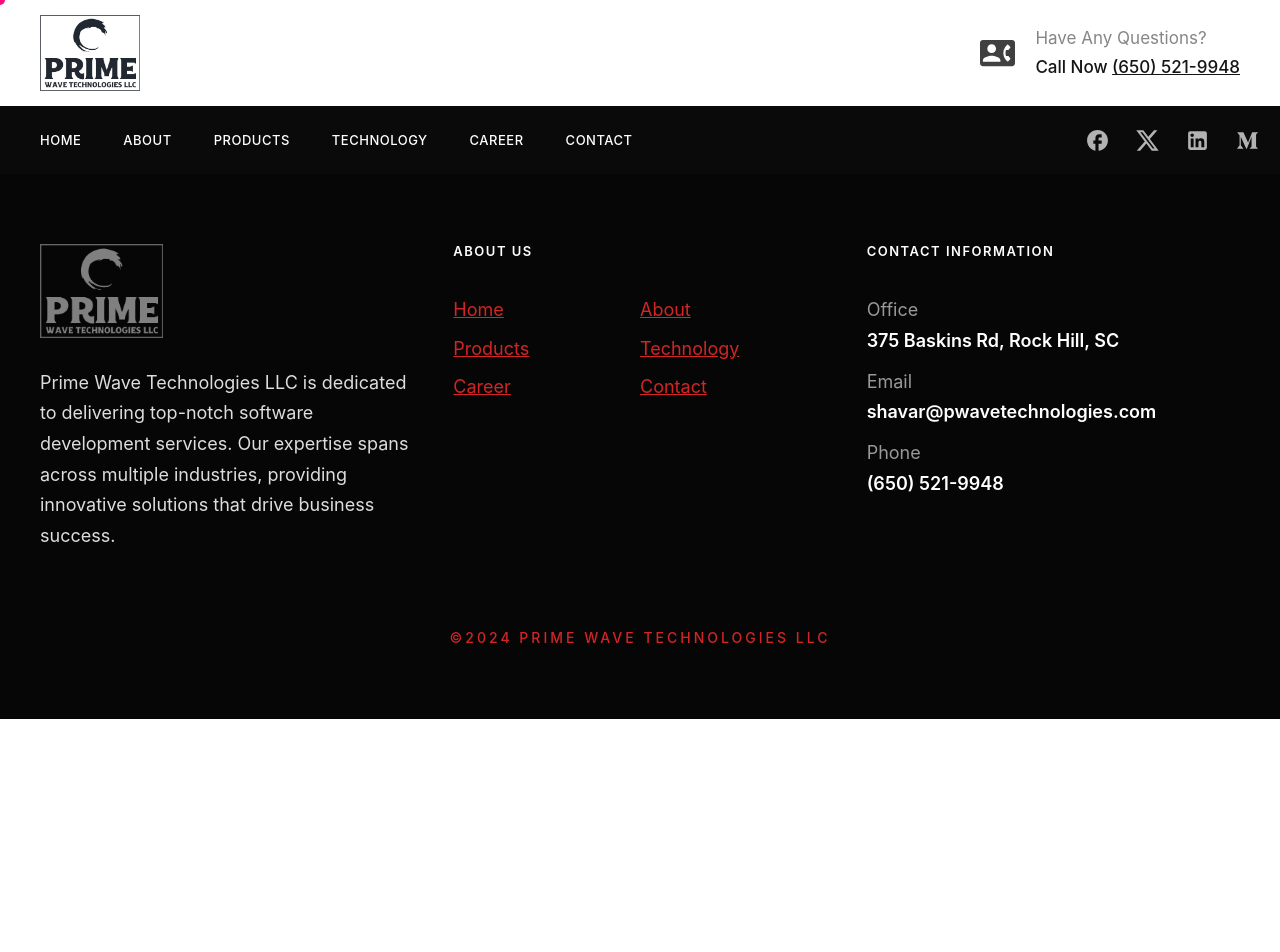
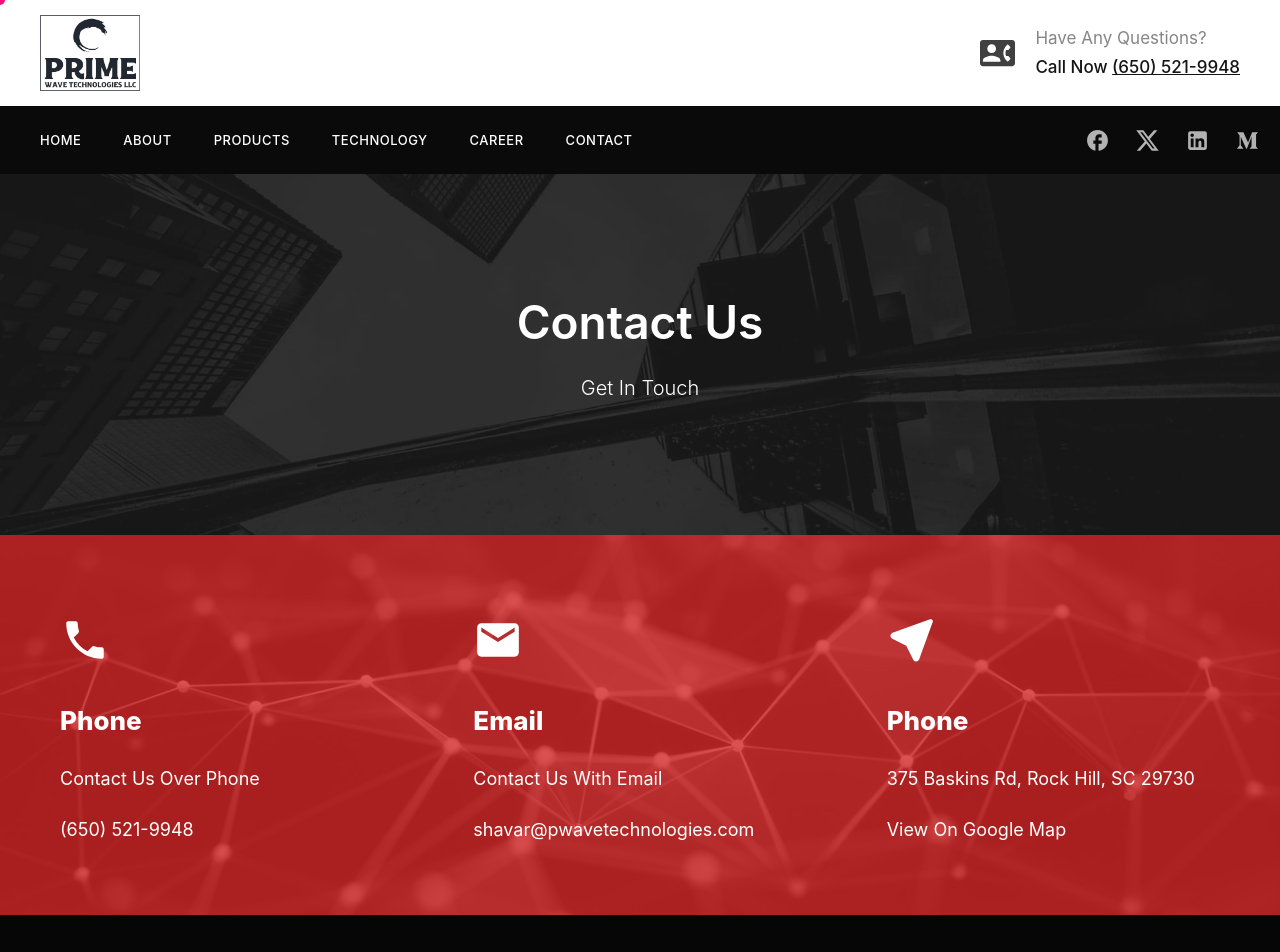
Before and after one commit to intelliseawolf/prime-llc-company-site, a React (Create React App) app: page /contact in a window 1280 px wide. Shown: the top 952 px of the page. Before the commit the page ends 800 px from the top, so only its background shows below. Built offline with nearby package versions, Linux system fonts and the light colour scheme.

Commit message:
added: contact us page

```diff
--- a/src/App.js
+++ b/src/App.js
@@ -5,6 +5,7 @@
 import HomePage from "./pages/Home";
 import AboutUs from "./pages/AboutUs";
 import ProductPage from "./pages/Product";
+import ContactPage from "./pages/Contact";
 
 function App() {
   return (
@@ -15,6 +16,7 @@
           <Route path="/" element={<HomePage />} />
           <Route path="/about" element={<AboutUs />} />
           <Route path="/products" element={<ProductPage />} />
+          <Route path="/contact" element={<ContactPage />} />
         </Routes>
       </Layout>
     </BrowserRouter>
--- a/src/assets/styles/custom.css
+++ b/src/assets/styles/custom.css
@@ -443,3 +443,27 @@
 .product-list .gdlr-core-portfolio-title.gdlr-core-skin-title {
   color: white;
 }
+
+.contact-us-banner {
+  background-image: url("/public/assets/contact-banner.jpg");
+}
+
+.information-section {
+  padding: 30px 0px 20px 0px;
+  color: white;
+}
+
+.information-section .gdlr-core-pbf-background {
+  opacity: 0.2;
+  background-image: url("/public/assets/contact-info-bg.jpg");
+  background-size: cover;
+  background-repeat: no-repeat;
+  background-position: center;
+  background-attachment: fixed;
+}
+
+.information-section .gdlr-core-title-item-title.gdlr-core-skin-title {
+  font-size: 26px;
+  letter-spacing: 0px;
+  text-transform: none;
+}
--- /dev/null
+++ b/src/components/Icon/email.js
@@ -0,0 +1,17 @@
+const EmailIcon = ({ width = 50, height = 50 }) => {
+  return (
+    <svg
+      xmlns="http://www.w3.org/2000/svg"
+      width={width}
+      height={height}
+      viewBox="0 0 24 24"
+    >
+      <path
+        fill="white"
+        d="M20 4H4c-1.1 0-1.99.9-1.99 2L2 18c0 1.1.9 2 2 2h16c1.1 0 2-.9 2-2V6c0-1.1-.9-2-2-2m0 4l-8 5l-8-5V6l8 5l8-5z"
+      />
+    </svg>
+  );
+};
+
+export default EmailIcon;
--- /dev/null
+++ b/src/components/Icon/location.js
@@ -0,0 +1,17 @@
+const LocationIcon = ({ width = 50, height = 50 }) => {
+  return (
+    <svg
+      xmlns="http://www.w3.org/2000/svg"
+      width={width}
+      height={height}
+      viewBox="0 0 24 24"
+    >
+      <path
+        fill="white"
+        d="M20.891 2.006L20.997 2l.13.008l.09.016l.123.035l.107.046l.1.057l.09.067l.082.075l.052.059l.082.116l.052.096q.07.15.09.316l.005.106q0 .113-.024.22l-.035.123l-6.532 18.077A1.55 1.55 0 0 1 14 22.32a1.55 1.55 0 0 1-1.329-.747l-.065-.127l-3.352-6.702l-6.67-3.336a1.55 1.55 0 0 1-.898-1.259L1.68 10c0-.56.301-1.072.841-1.37l.14-.07l18.017-6.506l.106-.03l.108-.018z"
+      />
+    </svg>
+  );
+};
+
+export default LocationIcon;
--- /dev/null
+++ b/src/components/Icon/phone.js
@@ -0,0 +1,17 @@
+const PhoneIcon = ({ width = 50, height = 50 }) => {
+  return (
+    <svg
+      xmlns="http://www.w3.org/2000/svg"
+      width={width}
+      height={height}
+      viewBox="0 0 24 24"
+    >
+      <path
+        fill="white"
+        d="M6.62 10.79c1.44 2.83 3.76 5.14 6.59 6.59l2.2-2.2c.27-.27.67-.36 1.02-.24c1.12.37 2.33.57 3.57.57c.55 0 1 .45 1 1V20c0 .55-.45 1-1 1c-9.39 0-17-7.61-17-17c0-.55.45-1 1-1h3.5c.55 0 1 .45 1 1c0 1.25.2 2.45.57 3.57c.11.35.03.74-.25 1.02z"
+      />
+    </svg>
+  );
+};
+
+export default PhoneIcon;
--- /dev/null
+++ b/src/pages/Contact/Banner.js
@@ -0,0 +1,30 @@
+const Banner = () => {
+  return (
+    <div class="contact-us-banner corzo-page-title-wrap  corzo-style-custom corzo-left-align">
+      <div class="corzo-header-transparent-substitute"></div>
+      <div class="corzo-page-title-overlay"></div>
+      <div class="corzo-page-title-container corzo-container">
+        <div class="corzo-page-title-content corzo-item-pdlr d-flex flex-column align-items-center">
+          <h1
+            class="corzo-page-title"
+            style={{
+              fontSize: "46px",
+              marginTop: "10px",
+              textTransform: "none",
+            }}
+          >
+            Contact Us
+          </h1>
+          <div
+            class="corzo-page-caption"
+            style={{ marginTop: "20px", fontSize: "20px" }}
+          >
+            Get In Touch
+          </div>
+        </div>
+      </div>
+    </div>
+  );
+};
+
+export default Banner;
--- /dev/null
+++ b/src/pages/Contact/Information.js
@@ -0,0 +1,122 @@
+import PhoneIcon from "../../components/Icon/phone";
+import EmailIcon from "../../components/Icon/email";
+import LocationIcon from "../../components/Icon/location";
+
+const information = [
+  {
+    id: 1,
+    icon: <PhoneIcon />,
+    title: "Phone",
+    description: "Contact Us Over Phone",
+    value: "(650) 521-9948",
+  },
+  {
+    id: 2,
+    icon: <EmailIcon />,
+    title: "Email",
+    description: "Contact Us With Email",
+    value: "shavar@pwavetechnologies.com",
+  },
+  {
+    id: 3,
+    icon: <LocationIcon />,
+    title: "Phone",
+    description: "375 Baskins Rd, Rock Hill, SC 29730",
+    value: "View On Google Map",
+    link: "https://www.google.com/maps/place/375+E+Baskins+Rd,+Rock+Hill,+SC+29730/data=!4m2!3m1!1s0x885689ee5f63f8a7:0x3120b8cf2ab24c69?sa=X&ved=1t:242&ictx=111",
+  },
+];
+
+const Information = () => {
+  return (
+    <div class="gdlr-core-pbf-wrapper information-section">
+      <div
+        class="gdlr-core-pbf-background-wrap"
+        style={{ backgroundColor: "#d32525" }}
+      >
+        <div class="gdlr-core-pbf-background"></div>
+      </div>
+      <div class="gdlr-core-pbf-wrapper-content gdlr-core-js ">
+        <div class="gdlr-core-pbf-wrapper-container clearfix gdlr-core-container">
+          {information.map((item) => (
+            <div
+              class="gdlr-core-pbf-column gdlr-core-column-20 gdlr-core-column-first"
+              key={item.id}
+            >
+              <div
+                class="gdlr-core-pbf-column-content-margin gdlr-core-js "
+                style={{ padding: "50px 20px 0px 20px" }}
+              >
+                <div class="gdlr-core-pbf-background-wrap"></div>
+                <div class="gdlr-core-pbf-column-content clearfix gdlr-core-js fadeInUp">
+                  <div class="gdlr-core-pbf-element">
+                    <div
+                      class="gdlr-core-icon-item gdlr-core-item-pdlr gdlr-core-item-pdb gdlr-core-left-align"
+                      style={{ paddingBottom: "40px", color: "white" }}
+                    >
+                      {item.icon}
+                    </div>
+                  </div>
+                  <div class="gdlr-core-pbf-element">
+                    <div
+                      class="gdlr-core-title-item gdlr-core-item-pdb clearfix  gdlr-core-left-align gdlr-core-title-item-caption-top gdlr-core-item-pdlr"
+                      style={{ paddingBottom: "25px" }}
+                    >
+                      <div class="gdlr-core-title-item-title-wrap ">
+                        <h3
+                          class="gdlr-core-title-item-title gdlr-core-skin-title"
+                          style={{ color: "white" }}
+                        >
+                          {item.title}
+                          <span class="gdlr-core-title-item-title-divider gdlr-core-skin-divider"></span>
+                        </h3>
+                      </div>
+                    </div>
+                  </div>
+                  <div class="gdlr-core-pbf-element">
+                    <div
+                      class="gdlr-core-text-box-item gdlr-core-item-pdlr gdlr-core-item-pdb gdlr-core-left-align"
+                      style={{ paddingBottom: "0px" }}
+                    >
+                      <div
+                        class="gdlr-core-text-box-item-content"
+                        style={{ textTransform: "none" }}
+                      >
+                        <p>{item.description}</p>
+                      </div>
+                    </div>
+                  </div>
+                  <div class="gdlr-core-pbf-element">
+                    <div class="gdlr-core-text-box-item gdlr-core-item-pdlr gdlr-core-item-pdb gdlr-core-left-align">
+                      <div
+                        class="gdlr-core-text-box-item-content"
+                        style={{ textTransform: "none" }}
+                      >
+                        <p>
+                          {item.link ? (
+                            <a
+                              href={item.link}
+                              target="_blank"
+                              rel="noreferrer"
+                              style={{ color: "white" }}
+                            >
+                              {item.value}
+                            </a>
+                          ) : (
+                            item.value
+                          )}
+                        </p>
+                      </div>
+                    </div>
+                  </div>
+                </div>
+              </div>
+            </div>
+          ))}
+        </div>
+      </div>
+    </div>
+  );
+};
+
+export default Information;
--- /dev/null
+++ b/src/pages/Contact/index.js
@@ -0,0 +1,13 @@
+import Banner from "./Banner";
+import Information from "./Information";
+
+const ContactPage = () => {
+  return (
+    <>
+      <Banner />
+      <Information />
+    </>
+  );
+};
+
+export default ContactPage;
```
Also changed, not shown: public/assets/contact-banner.jpg (added), public/assets/contact-info-bg.jpg (added).
